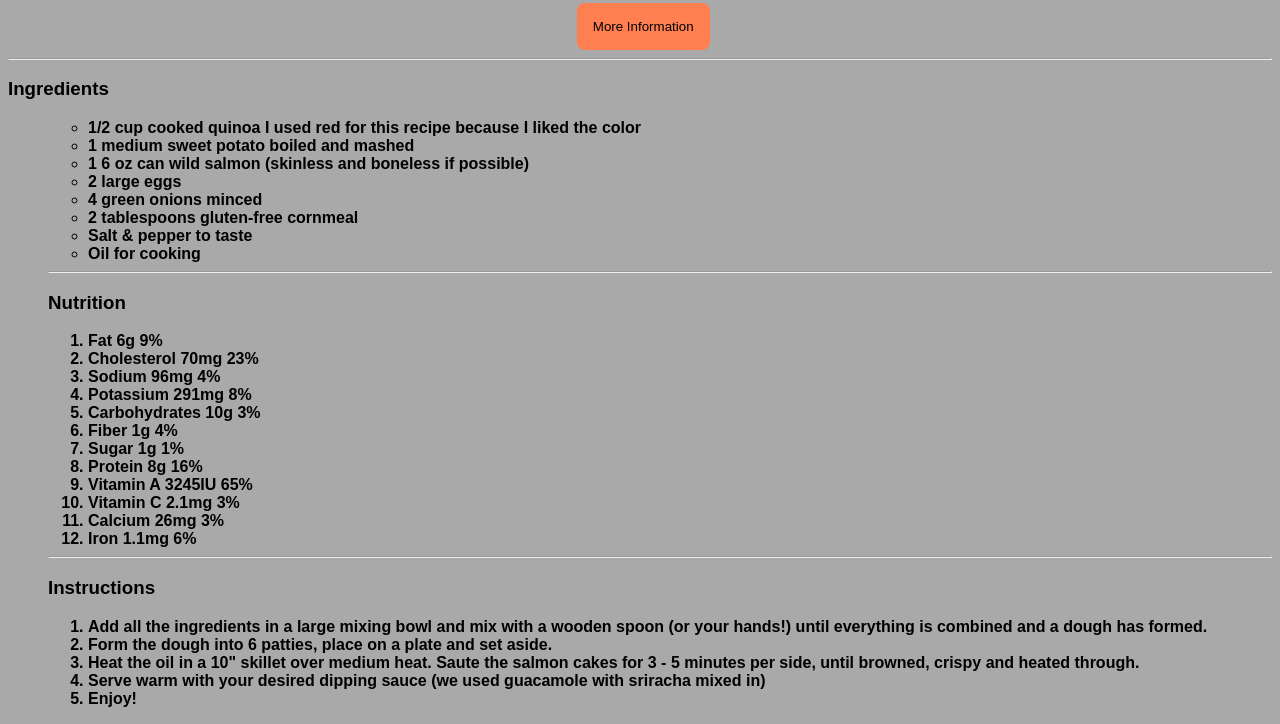
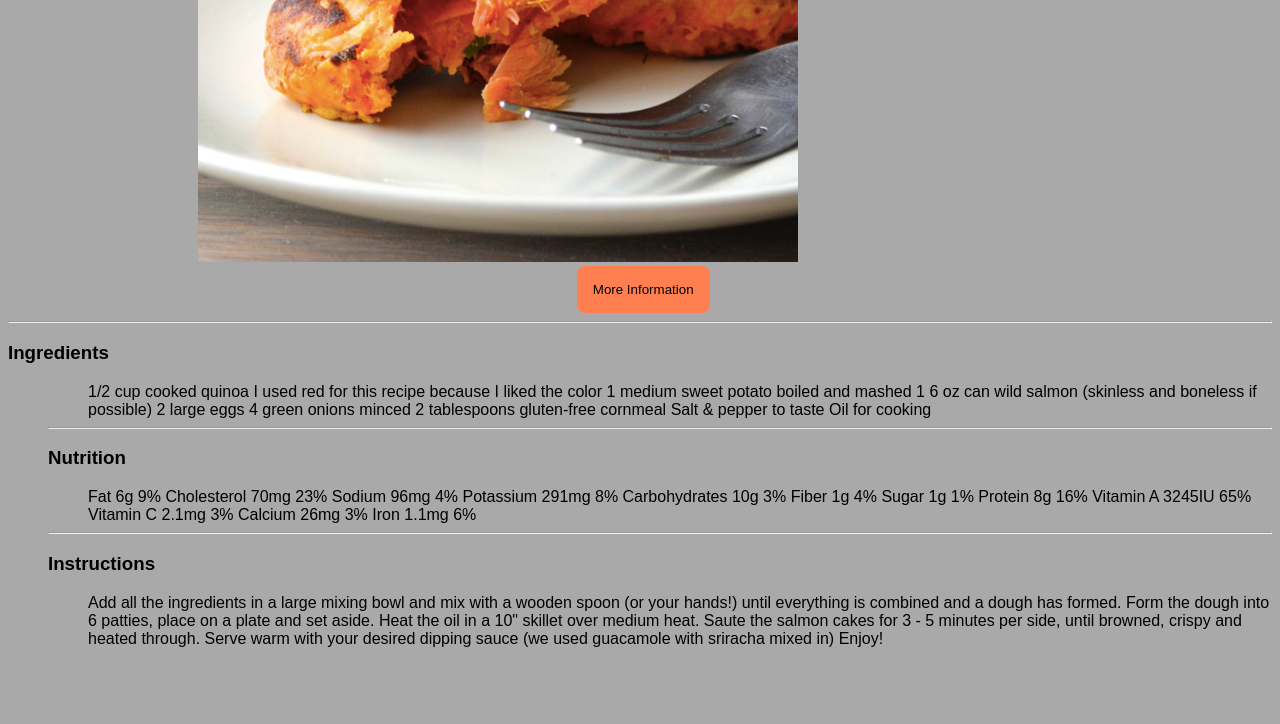
Before and after one commit to Omarion23/Recipy, a PHP site: page /index.html in a window 1280 px wide. Shown: the part 577-1301 px from the top of the page. After the commit the page ends 1224 px from the top, so only its background shows below. Run offline with PHP 8.4, Linux system fonts and the light colour scheme.

Commit message:
first commit

```diff
--- /dev/null
+++ b/index.php
@@ -0,0 +1 @@
+!do
--- a/style..css
+++ b/style..css
@@ -22,12 +22,15 @@ nav{
 }
 
 li{
+    display: inline;
     padding:lrem;
  }
 
  li a{
-     color: rgb(22, 15, 15);
+     color:black;
+     text-decoration: none;
      font-weight: bold;
+
  }
 
  .active{
@@ -51,8 +54,8 @@ showcase h1{
 
 showcase h2{
     color: #fff;
-    text-align: left;
-    letter-spacing: 1px;
+    text-align: right;
+    letter-spacing: 2px;
 }
 
 .btn{
@@ -65,14 +68,14 @@ showcase h2{
 }
 
 .nutrition li{
-    font-weight: bold;
+    font-weight: normal;
 }
 
 .Ingredients li{
-    font-weight:bold ;
+    font-weight: normal;
 
 }
 
 .Instructions li{
-    font-weight: bold;
+    font-weight: normal;
 }
```
Also changed, not shown: index.html (+0 -12 lines), salmon.png (added).
